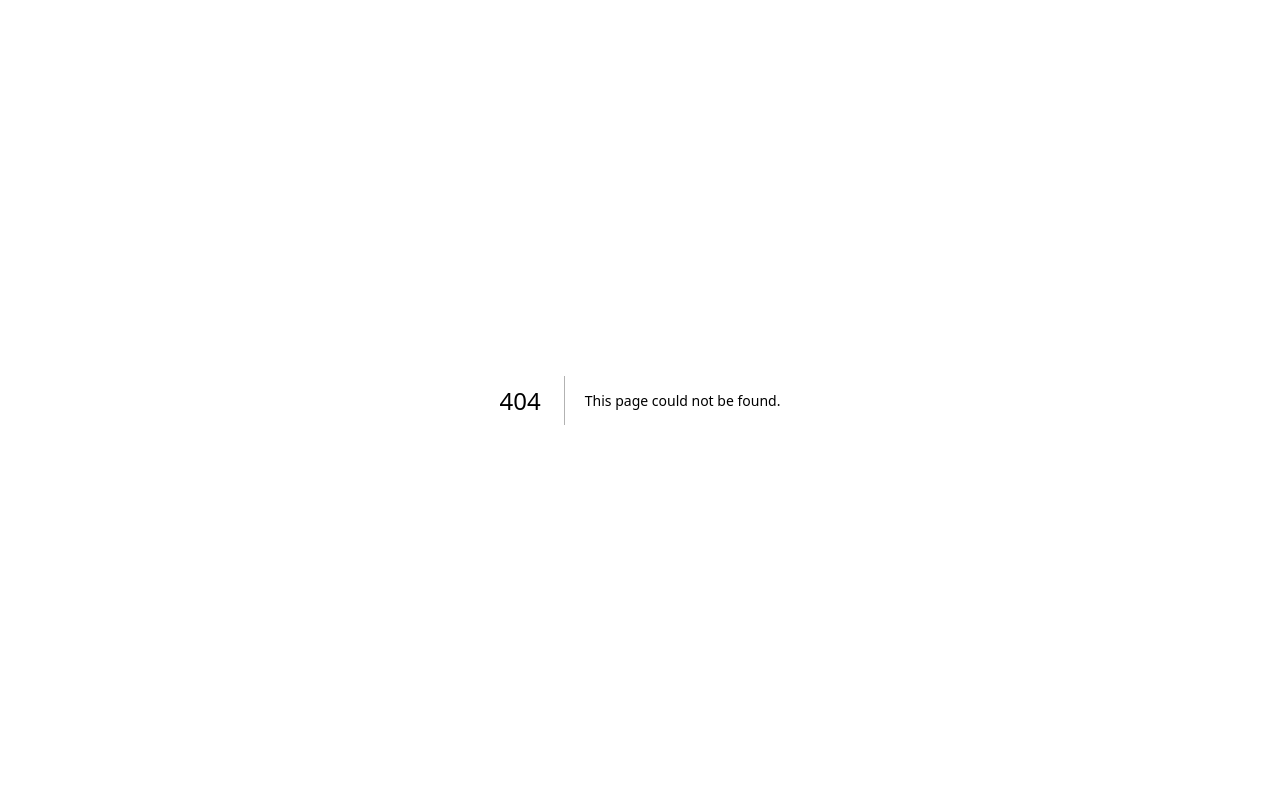
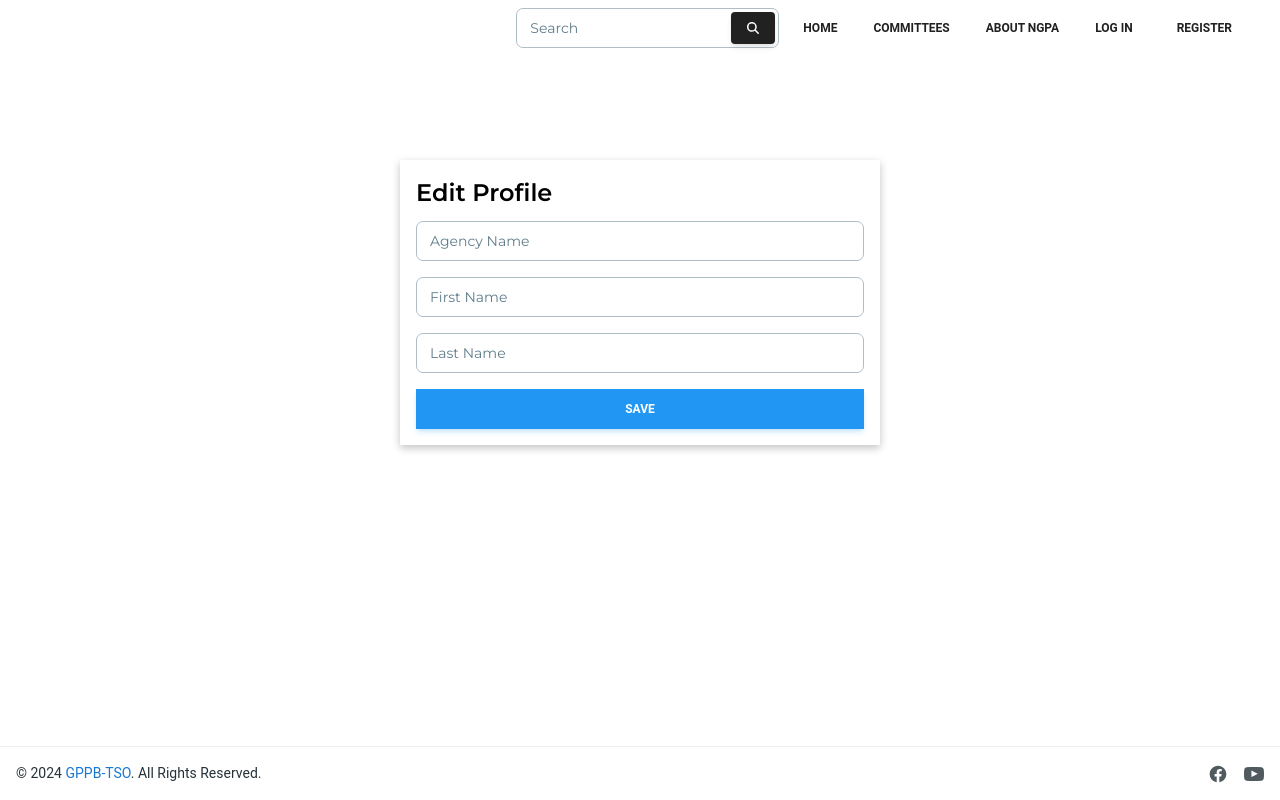
Before and after one commit to gppbtso-ctrl/gppb-microsite-frontend, a Next.js app: page /profile in a window 1280 px wide. Before the commit this address had no page. Built offline with nearby package versions, Linux system fonts and the light colour scheme; a web font is replaced by a local one.

Commit message:
ongoing edit profile

```diff
--- a/package.json
+++ b/package.json
@@ -22,7 +22,7 @@
     "@tiptap/extension-paragraph": "^2.5.0",
     "@tiptap/extension-placeholder": "^2.5.0",
     "@tiptap/extension-text": "^2.5.0",
-    "@tiptap/extension-text-style": "^2.5.0",
+    "@tiptap/extension-text-style": "^2.5.1",
     "@tiptap/extension-underline": "^2.5.0",
     "@tiptap/pm": "^2.5.0",
     "@tiptap/react": "^2.5.0",
--- a/src/app/(admin)/calendar-activities/page.js
+++ b/src/app/(admin)/calendar-activities/page.js
@@ -119,7 +119,7 @@ export default function CalendarActivities() {
 
   return (
     <div className=" relative w-full h-full flex flex-col justify-start items-center z-30 mt-10">
-      <div className="w-full min-h-[67vh] max-w-[70vw] relative mb-10 flex flex-col gap-2 ">
+      <div className="w-full min-h-[67vh] max-w-[70vw] relative mb-10 mt-[5rem] flex flex-col gap-2 ">
         <Typography variant="h2">Calendar Activies</Typography>
         <Select label="Select Committee" onChange={handleSelect}>
           {data ? (
--- a/src/app/(admin)/layout.js
+++ b/src/app/(admin)/layout.js
@@ -6,7 +6,7 @@ import { MainNavbar } from "@/components/navbar";
 export default function CommitteeLayout({ children }) {
   return (
     <div className=" relative  w-full h-screen">
-      <div className="grid grid-rows-[max-content,max-content,min-content]">
+      <div className="h-full grid grid-rows-[1fr,min-content]">
         <MainNavbar />
         <div>{children}</div>
 
--- a/src/app/(admin)/users/page.js
+++ b/src/app/(admin)/users/page.js
@@ -26,7 +26,7 @@ export default function Topics() {
   const { token, decodedToken, setToken, removeToken } = useAuthStore();
   const [loaded, setLoaded] = useState(false);
   const [submitStatus, setSubmitStatus] = useState({});
-  const TABLE_HEAD = ["Email", "First Name", "Last Name", "Statement", "Date Joined", ""];
+  const TABLE_HEAD = ["Email", "First Name", "Last Name", "Statement", "Date Joined", "Action"];
 
   useEffect(() => {
     setLoaded(true);
@@ -68,7 +68,7 @@ export default function Topics() {
 
   return (
     <div className=" relative w-full h-full flex flex-col justify-start items-center z-30 min-h-[83vh]">
-      <Card className="mt-10 rounded-none max-w-[80vw] overflow-auto">
+      <Card className="mt-[5rem] rounded-none max-w-[80vw] overflow-auto">
         {" "}
         <table className="w-full min-w-max table-auto text-left">
           <thead>
@@ -145,7 +145,7 @@ export default function Topics() {
                         </Typography>
                       </td>
                       {item.is_active == false ? (
-                        <td className={`${classes} max-w-10`}>
+                        <td className={`${classes} max-w-fit`}>
                           <Button
                             variant="text"
                             size="sm"
@@ -163,7 +163,14 @@ export default function Topics() {
                             )}
                           </Button>
                         </td>
-                      ) : null}
+                            ) :<td className={classes}><Button
+                            variant="text"
+                            size="sm"
+                            className="rounded-none bg-blue-gray-400 text-white hover:text-black w-[5rem] flex items-center justify-center"
+                            disabled={true}
+                          >
+                            Accepted
+                          </Button></td>}
                     </tr>
                   );
                 })
--- a/src/app/(auth)/layout.js
+++ b/src/app/(auth)/layout.js
@@ -6,11 +6,13 @@ import { MainNavbar } from "@/components/navbar";
 export default function CommitteeLayout({ children }) {
   return (
     <div className=" relative  w-full h-screen">
+       <div className="h-full grid grid-rows-[1fr,min-content]">
       <MainNavbar />
-
       <div className="">{children}</div>
 
       <FooterWithSocialLinks />
+
+      </div>
     </div>
   );
 }
--- /dev/null
+++ b/src/app/(auth)/profile/page.jsx
@@ -0,0 +1,112 @@
+"use client";
+
+import FirstForm from "@/components/register/firstform";
+import SecondForm from "@/components/register/secondform";
+import AuthService from "@/services/auth";
+import useAuthStore from "@/store/authStore";
+import { faComment, faEye } from "@fortawesome/free-solid-svg-icons";
+import { FontAwesomeIcon } from "@fortawesome/react-fontawesome";
+import {
+  Button,
+  Card,
+  CardBody,
+  CardFooter,
+  Input,
+  Typography,
+} from "@material-tailwind/react";
+import { useRouter } from "next/navigation";
+import React, { useEffect, useState } from "react";
+import { useForm } from "react-hook-form";
+
+export default function Profile() {
+  const router = useRouter();
+  const [step, setStep] = useState(1);
+  const [formData, setFormData] = useState({});
+  const { token, decodedToken, setToken, removeToken } = useAuthStore();
+  const [emailExist, setEmailExist] = useState(false);
+  const [submitStatus, setSubmitStatus] = useState(null);
+  const {
+    register,
+    handleSubmit,
+    formState: { errors },
+  } = useForm();
+
+  const onSubmit = async (data) => {
+
+  };
+
+//   useEffect(() => {
+//     if (decodedToken) return router.push("/home");
+//   }, [decodedToken]);
+
+  // Perform any further actions with the combined data
+
+  return (
+
+      <div class="flex h-full flex-wrap flex-col items-center justify-start lg:gap-5 mx-10 pt-[10rem] ">
+
+       <div class="mb-12 p-4 shadow-jubilation flex flex-col  justify-center gap-3 max-w-[30rem] w-full">
+      <Typography variant="h4" className="font-montserrat">
+        Edit Profile
+      </Typography>
+      {alert === "passwordNotMatched" ? (
+        <Alert color="red" className="rounded-none">
+          Password Not Matched
+        </Alert>
+      ) : emailExist ? (
+        <Alert color="red" className="rounded-none">
+          Email Already Exists
+        </Alert>
+      ) : null}
+
+      <form onSubmit={handleSubmit(onSubmit)}>
+        <div className="flex flex-col gap-4">
+
+
+          <div class="relative w-full min-w-[200px] h-10">
+            <input
+              class="peer w-full h-full bg-transparent text-blue-gray-700 font-sans font-normal outline outline-0 focus:outline-0 disabled:bg-blue-gray-50 disabled:border-0 transition-all placeholder-shown:border placeholder-shown:border-blue-gray-200 placeholder-shown:border-t-blue-gray-200 border focus:border-2 border-t-transparent focus:border-t-transparent text-sm px-3 py-2.5 rounded-[7px] border-blue-gray-200 focus:border-gray-900"
+              placeholder=" "
+              {...register("agency_name", { required: true })}
+              type="text"
+              required
+            />
+            <label class="flex w-full h-full select-none pointer-events-none absolute left-0 font-normal !overflow-visible truncate peer-placeholder-shown:text-blue-gray-500 leading-tight peer-focus:leading-tight peer-disabled:text-transparent peer-disabled:peer-placeholder-shown:text-blue-gray-500 transition-all -top-1.5 peer-placeholder-shown:text-sm text-[11px] peer-focus:text-[11px] before:content[' '] before:block before:box-border before:w-2.5 before:h-1.5 before:mt-[6.5px] before:mr-1 peer-placeholder-shown:before:border-transparent before:rounded-tl-md before:border-t peer-focus:before:border-t-2 before:border-l peer-focus:before:border-l-2 before:pointer-events-none before:transition-all peer-disabled:before:border-transparent after:content[' '] after:block after:flex-grow after:box-border after:w-2.5 after:h-1.5 after:mt-[6.5px] after:ml-1 peer-placeholder-shown:after:border-transparent after:rounded-tr-md after:border-t peer-focus:after:border-t-2 after:border-r peer-focus:after:border-r-2 after:pointer-events-none after:transition-all peer-disabled:after:border-transparent peer-placeholder-shown:leading-[3.75] text-gray-500 peer-focus:text-gray-900 before:border-blue-gray-200 peer-focus:before:!border-gray-900 after:border-blue-gray-200 peer-focus:after:!border-gray-900">
+              Agency Name
+            </label>
+          </div>
+
+          <div class="relative w-full min-w-[200px] h-10">
+            <input
+              class="peer w-full h-full bg-transparent text-blue-gray-700 font-sans font-normal outline outline-0 focus:outline-0 disabled:bg-blue-gray-50 disabled:border-0 transition-all placeholder-shown:border placeholder-shown:border-blue-gray-200 placeholder-shown:border-t-blue-gray-200 border focus:border-2 border-t-transparent focus:border-t-transparent text-sm px-3 py-2.5 rounded-[7px] border-blue-gray-200 focus:border-gray-900"
+              placeholder=" "
+              {...register("first_name", { required: true })}
+              required
+            />
+            <label class="flex w-full h-full select-none pointer-events-none absolute left-0 font-normal !overflow-visible truncate peer-placeholder-shown:text-blue-gray-500 leading-tight peer-focus:leading-tight peer-disabled:text-transparent peer-disabled:peer-placeholder-shown:text-blue-gray-500 transition-all -top-1.5 peer-placeholder-shown:text-sm text-[11px] peer-focus:text-[11px] before:content[' '] before:block before:box-border before:w-2.5 before:h-1.5 before:mt-[6.5px] before:mr-1 peer-placeholder-shown:before:border-transparent before:rounded-tl-md before:border-t peer-focus:before:border-t-2 before:border-l peer-focus:before:border-l-2 before:pointer-events-none before:transition-all peer-disabled:before:border-transparent after:content[' '] after:block after:flex-grow after:box-border after:w-2.5 after:h-1.5 after:mt-[6.5px] after:ml-1 peer-placeholder-shown:after:border-transparent after:rounded-tr-md after:border-t peer-focus:after:border-t-2 after:border-r peer-focus:after:border-r-2 after:pointer-events-none after:transition-all peer-disabled:after:border-transparent peer-placeholder-shown:leading-[3.75] text-gray-500 peer-focus:text-gray-900 before:border-blue-gray-200 peer-focus:before:!border-gray-900 after:border-blue-gray-200 peer-focus:after:!border-gray-900">
+              First Name
+            </label>
+          </div>
+
+          <div class="relative w-full min-w-[200px] h-10">
+            <input
+              class="peer w-full h-full bg-transparent text-blue-gray-700 font-sans font-normal outline outline-0 focus:outline-0 disabled:bg-blue-gray-50 disabled:border-0 transition-all placeholder-shown:border placeholder-shown:border-blue-gray-200 placeholder-shown:border-t-blue-gray-200 border focus:border-2 border-t-transparent focus:border-t-transparent text-sm px-3 py-2.5 rounded-[7px] border-blue-gray-200 focus:border-gray-900"
+              placeholder=" "
+              {...register("last_name", { required: true })}
+              required
+            />
+            <label class="flex w-full h-full select-none pointer-events-none absolute left-0 font-normal !overflow-visible truncate peer-placeholder-shown:text-blue-gray-500 leading-tight peer-focus:leading-tight peer-disabled:text-transparent peer-disabled:peer-placeholder-shown:text-blue-gray-500 transition-all -top-1.5 peer-placeholder-shown:text-sm text-[11px] peer-focus:text-[11px] before:content[' '] before:block before:box-border before:w-2.5 before:h-1.5 before:mt-[6.5px] before:mr-1 peer-placeholder-shown:before:border-transparent before:rounded-tl-md before:border-t peer-focus:before:border-t-2 before:border-l peer-focus:before:border-l-2 before:pointer-events-none before:transition-all peer-disabled:before:border-transparent after:content[' '] after:block after:flex-grow after:box-border after:w-2.5 after:h-1.5 after:mt-[6.5px] after:ml-1 peer-placeholder-shown:after:border-transparent after:rounded-tr-md after:border-t peer-focus:after:border-t-2 after:border-r peer-focus:after:border-r-2 after:pointer-events-none after:transition-all peer-disabled:after:border-transparent peer-placeholder-shown:leading-[3.75] text-gray-500 peer-focus:text-gray-900 before:border-blue-gray-200 peer-focus:before:!border-gray-900 after:border-blue-gray-200 peer-focus:after:!border-gray-900">
+              Last Name
+            </label>
+          </div>
+
+          <Button type="submit" className="rounded-none" color="blue">
+            Save
+          </Button>
+        </div>
+      </form>
+    </div>
+
+    </div>
+  );
+}
--- a/src/app/(main)/provision/[id]/page.js
+++ b/src/app/(main)/provision/[id]/page.js
@@ -94,13 +94,15 @@ export default function Topic() {
 
     const reply = `
     <blockquote>
-    <p>${post.created_by.first_name} ${post.created_by.last_name}</p>
-    <p>${moment(post.created_date).format('YYYY MMM DD HH:mm')}</p>
-    <p/><p/>
+    <p><span>${post.created_by.first_name} ${post.created_by.last_name}</span></p>
+    <p><span>${moment(post.created_date).format('YYYY MMM DD HH:mm')}</span></p>
+    <br/>
     ${post?.message}
+    </blockquote>
     `
-    console.log(reply)
-    setCurrentContent(prevContent => reply);
+    const replyFinal = reply.replace(/<span>/g, `<span style="">`)
+    console.log(replyFinal)
+    setCurrentContent(prevContent => replyFinal);
     refEditor.current.focus();
     // You can add more logic here to handle the reply action
   };
@@ -129,12 +131,13 @@ export default function Topic() {
                 in {data?.committee_title}
               </Typography>
             </div>
-            <div className="break-words ">
-              <Typography className="text-lg tracking-wide">
-                {data?.content}
+            <div className="break-words mt-2">
+              <Typography className="text-lg tracking-wide whitespace-pre-wrap">
+
+              {data?.content}
               </Typography>
             </div>
-            <div className="h-[1px] bg-gray-500 mt-5 mb-2"></div>
+            <div className="h-[1px] bg-gray-500 mt-2 mb-2"></div>
 
             <div className="flex flex-col gap-2">
               <Typography
@@ -181,7 +184,7 @@ export default function Topic() {
                   return (
                     <div
                       key={i}
-                      className="flex flex-col p-3 mt-2 shadow-md rounded-md border border-blue-gray-700 antialiased"
+                      className="flex flex-col p-3 mt-2 shadow-md rounded-md border border-blue-gray-500 antialiased"
                     >
                       <div className="flex flex-col gap-0 ">
                         <div className="flex w-full justify-between items-start mb-7">
@@ -209,7 +212,7 @@ export default function Topic() {
                             />
                           </Button>
                         </div>
-                        <Typography className="text-blue-gray-900 text-lg whitespace-pre [&_strong]:font-extrabold [&_blockquote]:pl-4 [&_blockquote]:border-l-2 [&_blockquote]:border-l-blue-gray-500 [&_blockquote]:bg-blue-gray-100  [&_blockquote]:pr-1">
+                        <Typography className="text-blue-gray-900 text-lg whitespace-pre [&_strong]:font-extrabold [&_blockquote]:pl-4 [&>blockquote_span]:text-sm [&>blockquote_span]:font-semibold [&_blockquote]:border-l-2 [&_blockquote]:border-l-blue-gray-500 [&_blockquote]:bg-blue-gray-100  [&_blockquote]:pr-1">
                           {parse(post?.message)}
                         </Typography>
                       </div>
--- a/src/components/general-widgets/Tiptap.jsx
+++ b/src/components/general-widgets/Tiptap.jsx
@@ -8,11 +8,12 @@ import StarterKit from '@tiptap/starter-kit'
 import Underline from '@tiptap/extension-underline'
 import { forwardRef, useEffect } from 'react'
 import Placeholder from '@tiptap/extension-placeholder'
+import TextStyle from '@tiptap/extension-text-style'
 
 const Tiptap = ({onContentChange, currentContent, setCurrentContent, refEditor}) => {
 
   const editor = useEditor({
-    extensions: [StarterKit, Underline,
+    extensions: [StarterKit, Underline, TextStyle,
         Placeholder.configure({
         placeholder: 'Write something …',
       }),],
@@ -20,6 +21,7 @@ const Tiptap = ({onContentChange, currentContent, setCurrentContent, refEditor})
     content: '',
     onUpdate: ({ editor }) => {
         const html = editor.getHTML();
+        console.log(html, 'from editorhtml')
         onContentChange(html)
       },
   })
@@ -27,10 +29,9 @@ const Tiptap = ({onContentChange, currentContent, setCurrentContent, refEditor})
 
   useEffect(() => {
 
-
-
     console.log('in use effect')
     if (currentContent) {
+      console.log(currentContent, 'fromcurrentcontent')
       editor?.commands?.setContent(currentContent)
       editor?.commands?.focus('end');
       editor?.commands?.keyboardShortcut('Enter');
--- a/src/components/topics/topic.table.js
+++ b/src/components/topics/topic.table.js
@@ -77,7 +77,7 @@ export const TopicTable = ({ data }) => {
                     i !== row.length - 1 ? "border-b border-blue-gray-50" : ""
                   }`}
                 >
-                  <div className="flex flex-col gap-0">
+                  {item?.latest_post_member_info ?  <div className="flex flex-col gap-0">
                     <Typography className="block text-sm antialiased font-semibold leading-normal text-blue-gray-900 text-left">
                       {item.latest_post_member_info
                         ? item.latest_post_member_info
@@ -90,7 +90,8 @@ export const TopicTable = ({ data }) => {
                         </Moment>
                       ) : null}
                     </Typography>
-                  </div>
+                  </div>: <Typography  className="text-sm antialiased font-semibold leading-normal text-blue-gray-900">N/A</Typography>}
+
                 </td>
               </tr>
             ))
```
Also changed, not shown: 1 other file (tests, documents, lock files or other folders).
